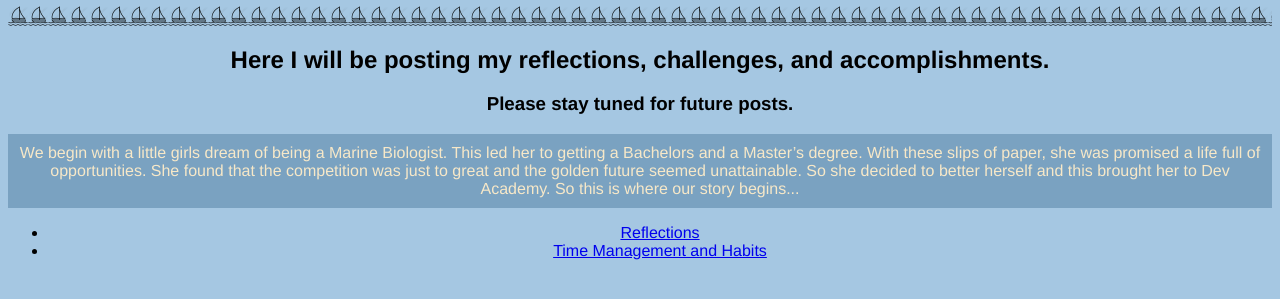
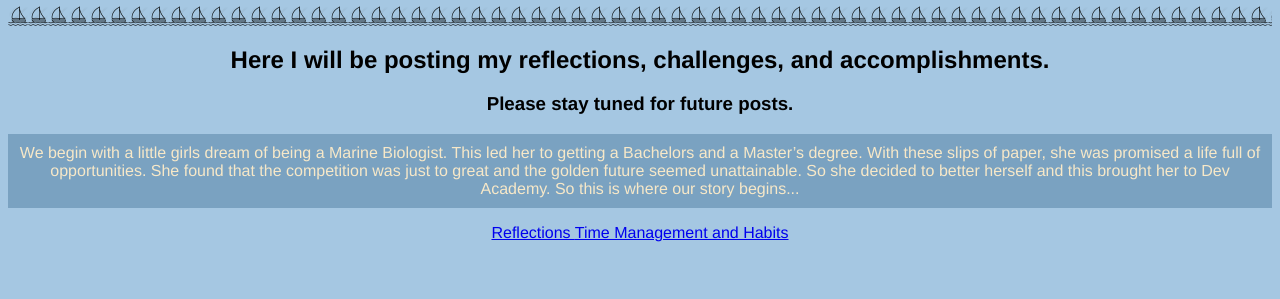
Before and after one commit to AnnahGerletti/AnnahGerletti.github.io, a plain HTML site: page index.html in a window 1280 px wide. Shown: the part 93-392 px from the top of the page. Drawn offline with Linux system fonts and the light colour scheme.

Commit message:
removed bullets

```diff
--- a/index.html
+++ b/index.html
@@ -27,10 +27,9 @@
     </div>
 
     <div class="bloglink">
-      <ul>
-        <li><a href="blog/c1-reflection-blog.html"> Reflections </a></li>
-        <li><a href="blog/c1-time-and-habits-blog.html"> Time Management and Habits </a></li>
-      </ul>
+      <a href="blog/c1-reflection-blog.html"> Reflections </a>
+      <a href="blog/c1-time-and-habits-blog.html"> Time Management and Habits </a>
+
     </div>
 
 </body>
```
